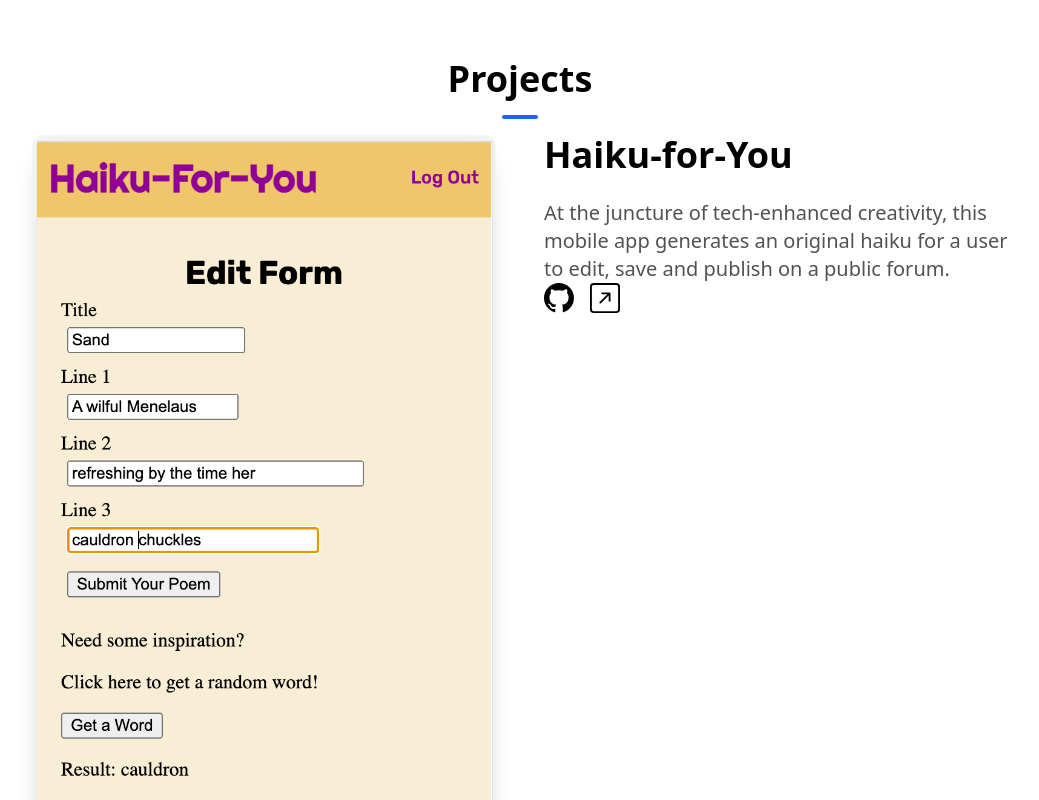
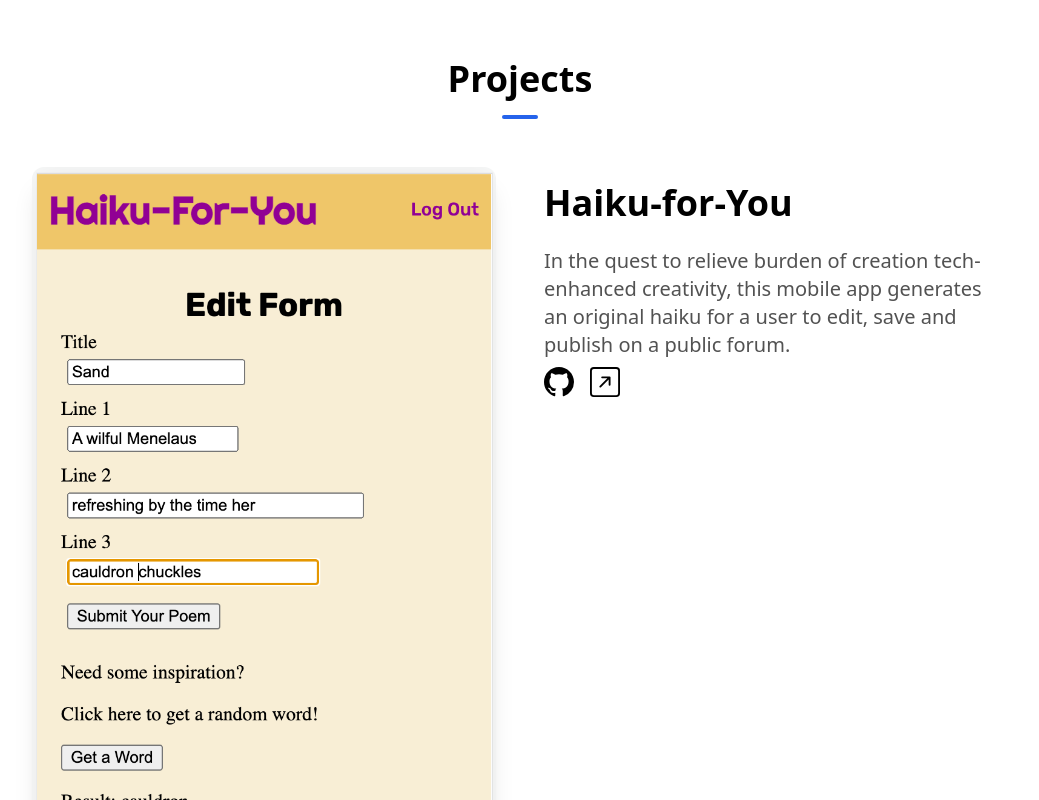
Before and after one commit to cyrilmb/Portfolio, a Next.js app in the folder my-portfolio/: page / in a window 1280 px wide. Shown: the part 1540-2340 px from the top of the page, without its empty margins (120-1159 px from the left). Built offline with nearby package versions, Linux system fonts and the light colour scheme.

Commit message:
need to rewrite some project descriptions and image formatting

```diff
--- a/my-portfolio/src/components/ProjectsSection.tsx
+++ b/my-portfolio/src/components/ProjectsSection.tsx
@@ -7,7 +7,7 @@ const projects = [
   {
     name: 'Haiku-for-You',
     description:
-      'At the juncture of tech-enhanced creativity, this mobile app generates an original haiku for a user to edit, save and publish on a public forum.',
+      'In the quest to relieve burden of creation tech-enhanced creativity, this mobile app generates an original haiku for a user to edit, save and publish on a public forum.',
     image: '/haiku-for-you.png',
     github: 'https://github.com/cyrilmb/Haiku-For-You',
     link: 'coming soon',
@@ -34,7 +34,8 @@ const ProjectsSection = () => {
           return (
             <div key={i}>
               <div className="flex flex-col md:flex-row md:space-x-12">
-                <div className="md:w-1/2">
+                <div className="mt-8 md:w-1/2">
+                  <Link href={project.link} target="_blank">
                     <Image
                       src={project.image}
                       alt={`Screenshot of the app ${project.name}`}
@@ -42,13 +43,14 @@ const ProjectsSection = () => {
                       height={1000}
                       className="rounded-xl shadow-xl hover:opacity-70"
                     />
+                  </Link>
                 </div>
-                <div className="md:w-1/2">
+                <div className="mt-12 md:w-1/2">
                   <h1 className="text-4xl font-bold mb-6">{project.name}</h1>
                   <p className="text-xl leading-7 text-neutral-600 dark:text-neutral-400">
                     {project.description}
                   </p>
-                  <div className="flex flex-row align-bottom space-x-4">
+                  <div className="mt-2 flex flex-row align-bottom space-x-4">
                     <Link href={project.github} target="_blank">
                       <BsGithub
                         size={30}
--- a/my-portfolio/tailwind.config.ts
+++ b/my-portfolio/tailwind.config.ts
@@ -11,11 +11,16 @@ const config: Config = {
     extend: {
       animation: {
         bounce:
-          "bounce 0.5s alternate cubic-bezier(0.95, 0.05, 0.795, 0.035) infinite"
+          "bounce 0.5s alternate cubic-bezier(0.95, 0.05, 0.795, 0.035) infinite",
+        slideUpCubicBezier: "slideUp 1s cubic-bezier(0.165, 0.84, 0.44, 1)"
       },
       keyframes: {
         bounce: {
           from: {transform: "translateY(10px)"},
+          to: {transform: "translateY(0)"}
+        },
+        slideUp: {
+          from: {transform: "translateY(100%)"},
           to: {transform: "translateY(0)"}
         }
       }
```
Also changed, not shown: my-portfolio/src/components/SlideUp.tsx (added). Lines whose indentation alone changed are shown as unchanged.
